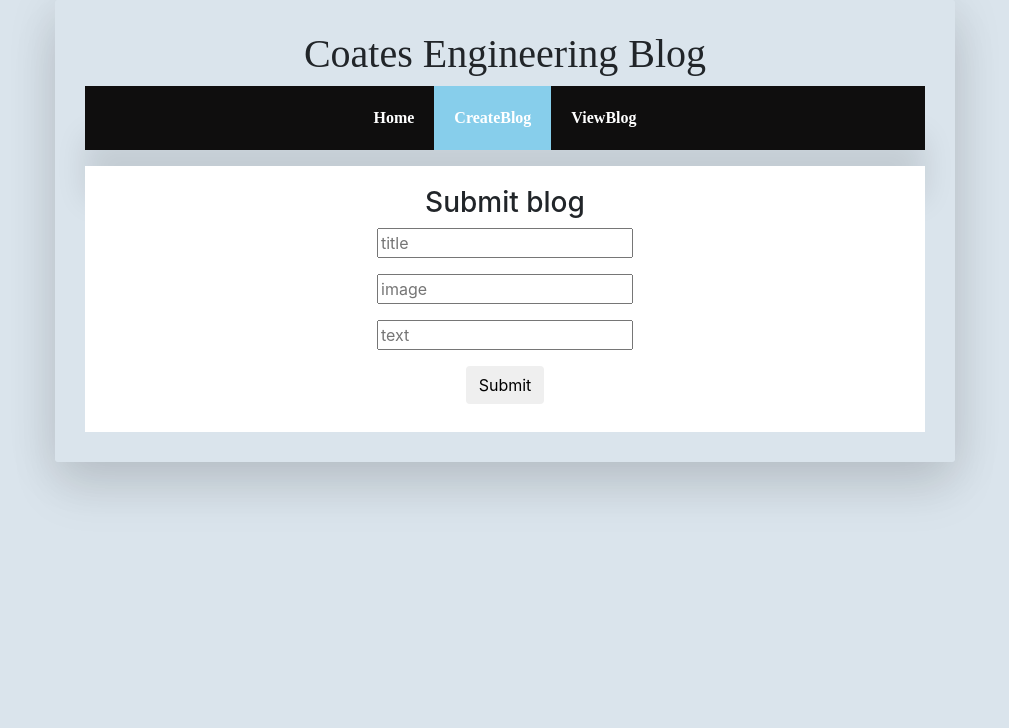
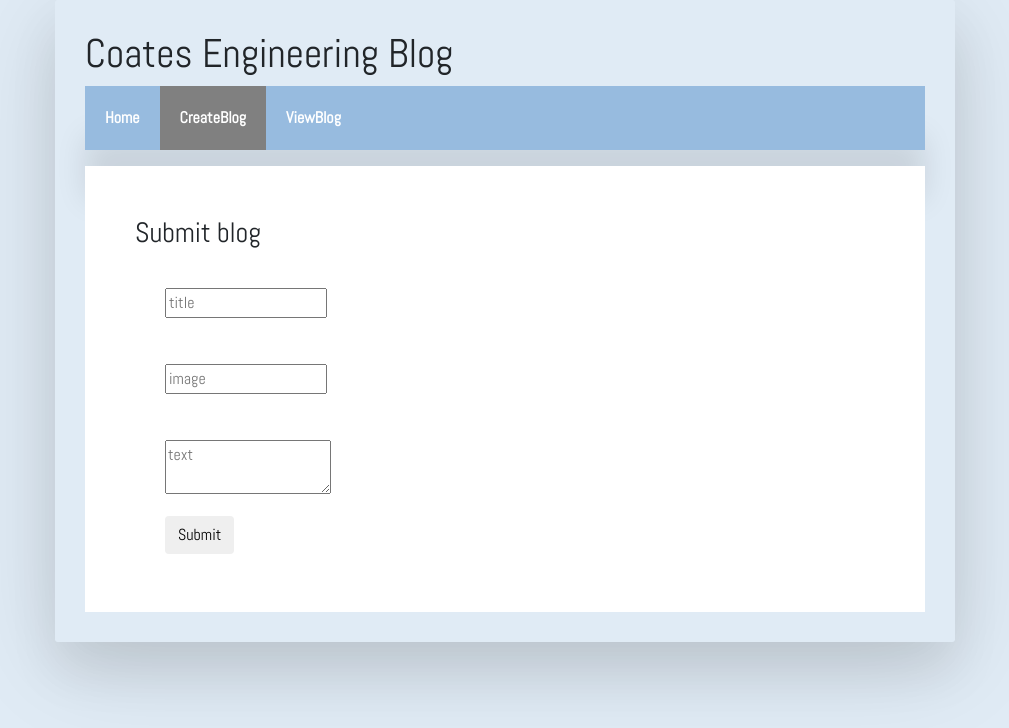
Before and after one commit to Leahcerinich/BlogFrontEndReact, a React app: page /#/CreateBlog in a window 1280 px wide. Shown: the whole page, without its empty margins (135-1144 px from the left). Built offline with nearby package versions, Linux system fonts and the light colour scheme; a web font is replaced by a local one; what @mars/heroku-js-runtime-env would draw is missing.

Commit message:
Update blog app

```diff
--- a/public/index.html
+++ b/public/index.html
@@ -5,7 +5,7 @@
     <meta name="viewport"
           content="width=device-width, initial-scale=1, shrink-to-fit=no">
           <link rel="stylesheet" href="https://stackpath.bootstrapcdn.com/bootstrap/4.1.1/css/bootstrap.min.css" integrity="sha384-WskhaSGFgHYWDcbwN70/dfYBj47jz9qbsMId/iRN3ewGhXQFZCSftd1LZCfmhktB" crossorigin="anonymous">
-          <link href="https://fonts.googleapis.com/css?family=Source+Serif+Pro" rel="stylesheet">
+          <link href="https://fonts.googleapis.com/css?family=Abel" rel="stylesheet">
     <title>Coates Engineering Blog</title>
   </head>
   <body>
--- a/src/CreateBlog.js
+++ b/src/CreateBlog.js
@@ -1,5 +1,5 @@
 import React, { Component } from 'react';
-import axios from 'axios';
+import { api } from './api';
 
 class CreateBlog extends Component {
     constructor(props) {
@@ -49,7 +49,7 @@ class CreateBlog extends Component {
     }
 
     formHandler = (formFields) => {
-        axios.post('http://localhost:8080/blogs', formFields)
+        api.post('/blogs', formFields)
         .then(function(response){
             console.log(response);
         })
@@ -66,6 +66,7 @@ class CreateBlog extends Component {
         return (
             <form className='blog-form' onSubmit={this.handleSubmit}>
                <h3> Submit blog </h3>
+
                 <fieldset className='form-group'>
                     <input id='formtext' className='form-input' name='title' type='text'placeholder='title' required onChange={this.textChanged} value={this.state.text} />
                 </fieldset>
@@ -74,10 +75,9 @@ class CreateBlog extends Component {
 
                     <input id='formimage' className='form-input' name='image' type='url'placeholder='image' required onChange={this.imageChanged} value={this.state.image} />
                 </fieldset>
-
                 <fieldset className='form-group'>
 
-                    <input id='formbody' className='form-input' name='body' type='text' placeholder='text' required onChange={this.bodyChanged} value={this.state.body} />
+                    <textarea id='formbody' className='form-input' name='body' type='text' placeholder='text' required onChange={this.bodyChanged} value={this.state.body} />
                 </fieldset>
 
                 <div className='form-group'>
--- a/src/Home.js
+++ b/src/Home.js
@@ -1,5 +1,5 @@
 import React, { Component } from 'react';
-import axios from 'axios';
+import { api } from './api';
 
 class Home extends Component {
     constructor(props) {
@@ -10,17 +10,8 @@ class Home extends Component {
         };
         // using the filter method because I only want to retrieving key, title and image.
 
-        axios.get('http://localhost:8080/blogs')
+        api.get('/blogs')
             .then(response => {
-                // const newArray = response.data.map((elem) => {
-                //     return {
-                //         key: Date.now(),
-                //         text: elem.title,
-                //     image: elem.body,
-                //         body: elem.image
-                //     };
-                // });
-
                 const newArray = [];
                 for (let i = 0; i < response.data.length; i++) {
 
@@ -31,7 +22,7 @@ class Home extends Component {
 
                     });
                 };
-                //console.log('newArray', newArray);
+                console.log('newArray', newArray);
                 this.setState(() => {
                     return {
                         items: newArray
@@ -39,25 +30,27 @@ class Home extends Component {
                 });
             });
     }
-    render() {
-        const newArray = [];
+    blogListItems() {
+        const blogListItems = [];
         const items = this.state.items
         for (let i = 0; i < items.length; i++) {
             const item = items[i]
-            newArray.push(
+            blogListItems.push(
                 <div className="blog-entry">
-                   <p> {item.text}</p>
+                    <p> {item.text}</p>
                     <img src={item.image} width="100" height="100" />
                 </div>
             )
+        }
 
+        return blogListItems;
+    }
 
-        }
-        console.log(`Blogpost=${newArray}`)
+    render() {
+
         return (
             <div className="listofBlogs">
-                    <h3> Click on Blogs to view </h3>
-                <ul> {newArray}
+                <ul> {this.blogListItems()}
                 </ul>
 
             </div>
--- a/src/Main.js
+++ b/src/Main.js
@@ -20,7 +20,6 @@ class Main extends Component {
           <Route exact path="/" component={Home}/>
           <Route path="/CreateBlog"component={CreateBlog}/>
           <Route path="/ViewBlog" component={ViewBlog}/>
-
           </div>
         </div>
         </HashRouter>
--- a/src/index.css
+++ b/src/index.css
@@ -1,20 +1,21 @@
 body {
-    background-color: hsl(208, 33%, 89%);
+    background-color: hsl(210, 52%, 92%);
     padding: 60px;
     margin: 0;
-    text-align: center;
+    text-align: left;
     max-width: 900px;
     height: auto;
     margin: auto;
-    box-shadow: 0 8px 50px 0 rgba(0, 0, 0, 0.12), 0 30px 50px 0 rgba(0, 0, 0, 0.08);
+    box-shadow: 0 20px 100px 0 rgba(0, 0, 0, 0.12), 0 30px 50px 0 rgba(0, 0, 0, 0.08);
     border: 0;
     border-radius: 3px;
     padding: 30px;
+    font-family: 'Abel', sans-serif;
 
 
   }
   h1, h2, p, ul, li {
-    font-family: 'Source Serif Pro', serif;
+    font-family: 'Abel', sans-serif;
 
   }
   ul.header li {
@@ -24,7 +25,7 @@ body {
 
   }
   ul.header {
-    background-color: rgb(15, 14, 14);
+    background-color: rgb(151, 187, 223);
     padding: 0;
     box-shadow: 0 50px 30px rgba(0, 0, 0, 0.1);
   }
@@ -41,6 +42,7 @@ body {
     padding: 20px;
 
 
+
 }
   .content h2 {
     padding: 50;
@@ -51,7 +53,7 @@ body {
     margin-bottom: 10px;
   }
   .active {
-    background-color: #87CEEB
+    background-color: grey;
   }
 
   ul li.blog-entry {
@@ -61,10 +63,29 @@ body {
     text-align: center;
   }
 
-  .allcontent {
-    text-decoration:none;
+  ul {
+    list-style-type: none;
   }
 
   .form-group {
     height:30px;
+    padding:30px;
+
   }
+
+  .blog-form {
+    padding: 30px;
+  }
+
+  .from-input {
+    width: 300px;
+  }
+
+  .listofBlogs {
+    padding: 20px;
+    text-align: center;
+  }
+
+  .allcontent {
+    margin-right: 30px;
+  }
```
Also changed, not shown: src/App.test.js (deleted, +0 -9 lines), src/test.js (added, +23 -0 lines), 1 other file.
